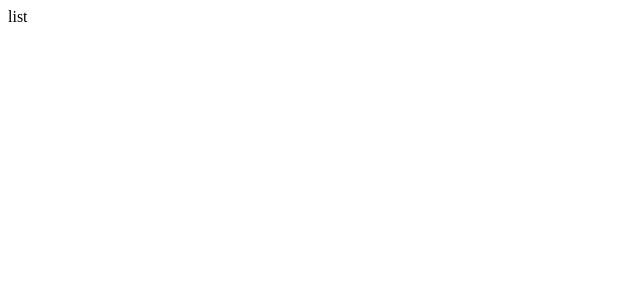
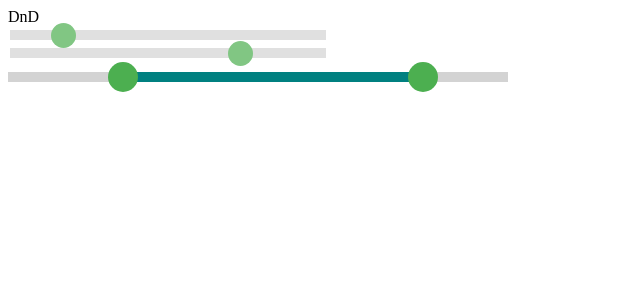
Before and after one commit to munHunger/squad-planner, an Angular app in the folder frontend/: page /events in a window 1280 px wide. Shown: the top 300 px of the page, without its empty margins (0-640 px from the left). Built offline with nearby package versions, Linux system fonts and the light colour scheme.

Commit message:
added multi-slider ui

```diff
--- a/frontend/src/app/app.module.ts
+++ b/frontend/src/app/app.module.ts
@@ -5,6 +5,8 @@ import { NgModule } from '@angular/core';
 import { AppComponent } from './components/app/app.component';
 import { LoginComponent } from './components/login/login.component';
 import { EventListComponent } from './components/event/list/event-list.component';
+import { EventComponent } from './components/event/event.component';
+import { MultiSliderComponent } from './components/multi-slider/multi-slider.component';
 
 const appRoutes: Routes = [
   { path: '', component: LoginComponent },
@@ -15,7 +17,9 @@ const appRoutes: Routes = [
   declarations: [
     AppComponent,
     LoginComponent,
-    EventListComponent
+    EventListComponent,
+    EventComponent,
+    MultiSliderComponent
   ],
   imports: [
     RouterModule.forRoot(appRoutes),
--- /dev/null
+++ b/frontend/src/app/components/event/event.component.css
@@ -0,0 +1,40 @@
+#slidecontainer {
+    width: 25%; /* Width of the outside container */
+}
+
+/* The slider itself */
+.slider {
+    -webkit-appearance: none;  /* Override default CSS styles */
+    appearance: none;
+    width: 100%; /* Full-width */
+    height: 10px; /* Specified height */
+    background: #d3d3d3; /* Grey background */
+    outline: none; /* Remove outline */
+    opacity: 0.7; /* Set transparency (for mouse-over effects on hover) */
+    -webkit-transition: .2s; /* 0.2 seconds transition on hover */
+    transition: opacity .2s;
+}
+
+/* Mouse-over effects */
+.slider:hover {
+    opacity: 1; /* Fully shown on mouse-over */
+}
+
+/* The slider handle (use webkit (Chrome, Opera, Safari, Edge) and moz (Firefox) to override default look) */
+.slider::-webkit-slider-thumb {
+    -webkit-appearance: none; /* Override default look */
+    appearance: none;
+    width: 25px; /* Set a specific slider handle width */
+    height: 25px; /* Slider handle height */
+    background: #4CAF50; /* Green background */
+    cursor: pointer; /* Cursor on hover */
+    border-radius: 50%;
+}
+
+.slider::-moz-range-thumb {
+    width: 25px; /* Set a specific slider handle width */
+    height: 25px; /* Slider handle height */
+    background: #4CAF50; /* Green background */
+    cursor: pointer; /* Cursor on hover */
+    border-radius: 50%;
+}
--- /dev/null
+++ b/frontend/src/app/components/event/event.component.html
@@ -0,0 +1,8 @@
+<div>
+    {{title}}
+    <div id="slidecontainer">
+        <input type="range" min="1" max="100" value="15" class="slider" id="myRange">
+        <input type="range" min="1" max="100" value="75" class="slider" id="myRange">
+    </div>
+    <multi-slider></multi-slider>
+</div>
--- /dev/null
+++ b/frontend/src/app/components/event/event.component.ts
@@ -0,0 +1,12 @@
+import { Component } from '@angular/core';
+
+@Component({
+  selector: 'event',
+  templateUrl: './event.component.html',
+  styleUrls: ['./event.component.css']
+})
+export class EventComponent {
+    public title:string = "DnD";
+    public start:number = 11.5;
+    public end:number = 14.7;
+}
--- a/frontend/src/app/components/event/list/event-list.component.html
+++ b/frontend/src/app/components/event/list/event-list.component.html
@@ -1 +1 @@
-list
+<event></event>
--- /dev/null
+++ b/frontend/src/app/components/multi-slider/multi-slider.component.css
@@ -0,0 +1,32 @@
+.slider {
+    position: relative;
+    width: 500px;
+    height: 30px;
+    overflow: hidden;
+}
+
+.track {
+    margin-top: 10px;
+    width: 100%;
+    height: 10px;
+    background-color: #d3d3d3;
+}
+
+.thumb {
+    position: absolute;
+    margin-top: -20px;
+    height: 30px;
+    width: 30px;
+    background-color: #4CAF50;
+    border-radius: 50%;
+    cursor: pointer;
+}
+
+.range {
+    position: absolute;
+    height: 10px;
+    width: 61%;
+    left: 21%;
+    margin-top: -10px;
+    background-color: teal;
+}
--- /dev/null
+++ b/frontend/src/app/components/multi-slider/multi-slider.component.html
@@ -0,0 +1,8 @@
+<div class="slider">
+    <div class="track">
+
+    </div>
+    <div class="range"></div>
+    <div class="thumb" style="margin-left:20%" draggable="true"></div>
+    <div class="thumb" style="margin-left:80%" draggable="true"></div>
+</div>
```
Also changed, not shown: frontend/src/app/components/multi-slider/multi-slider.component.ts (added, +9 -0 lines).
